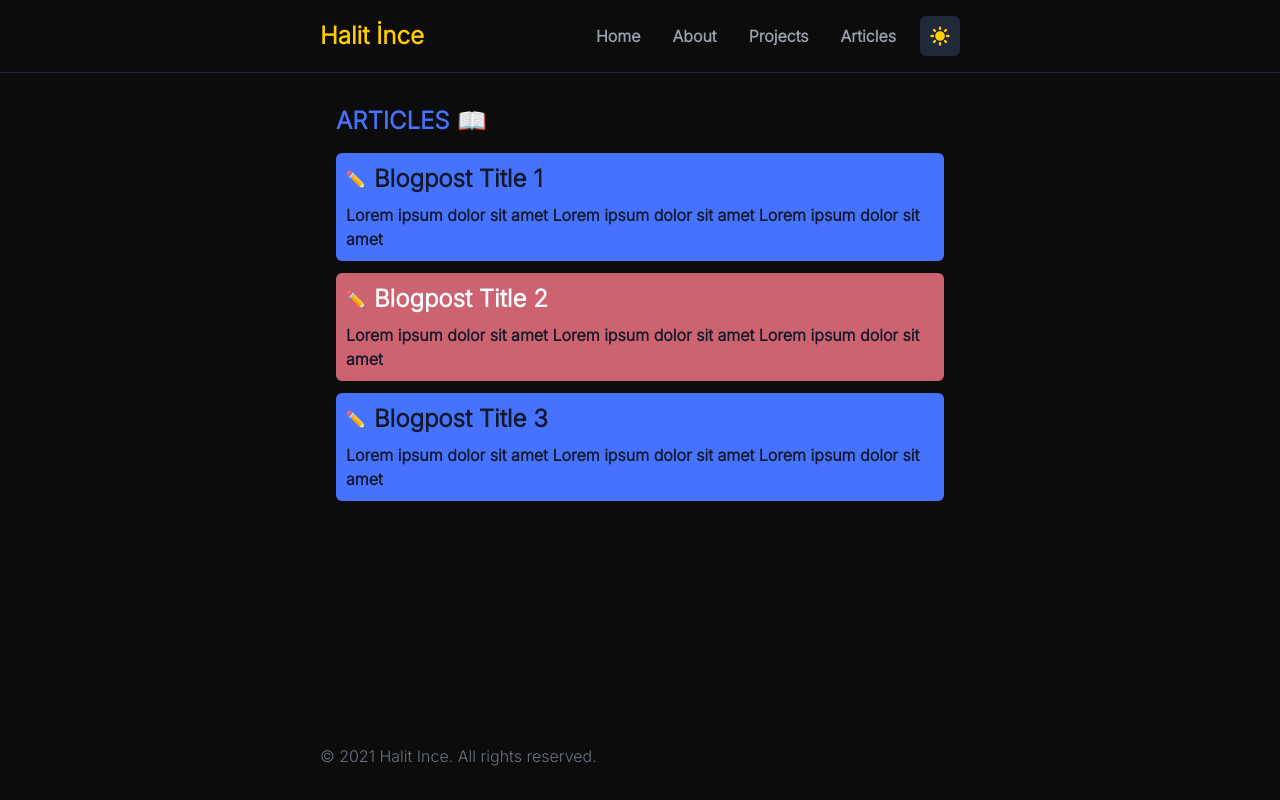
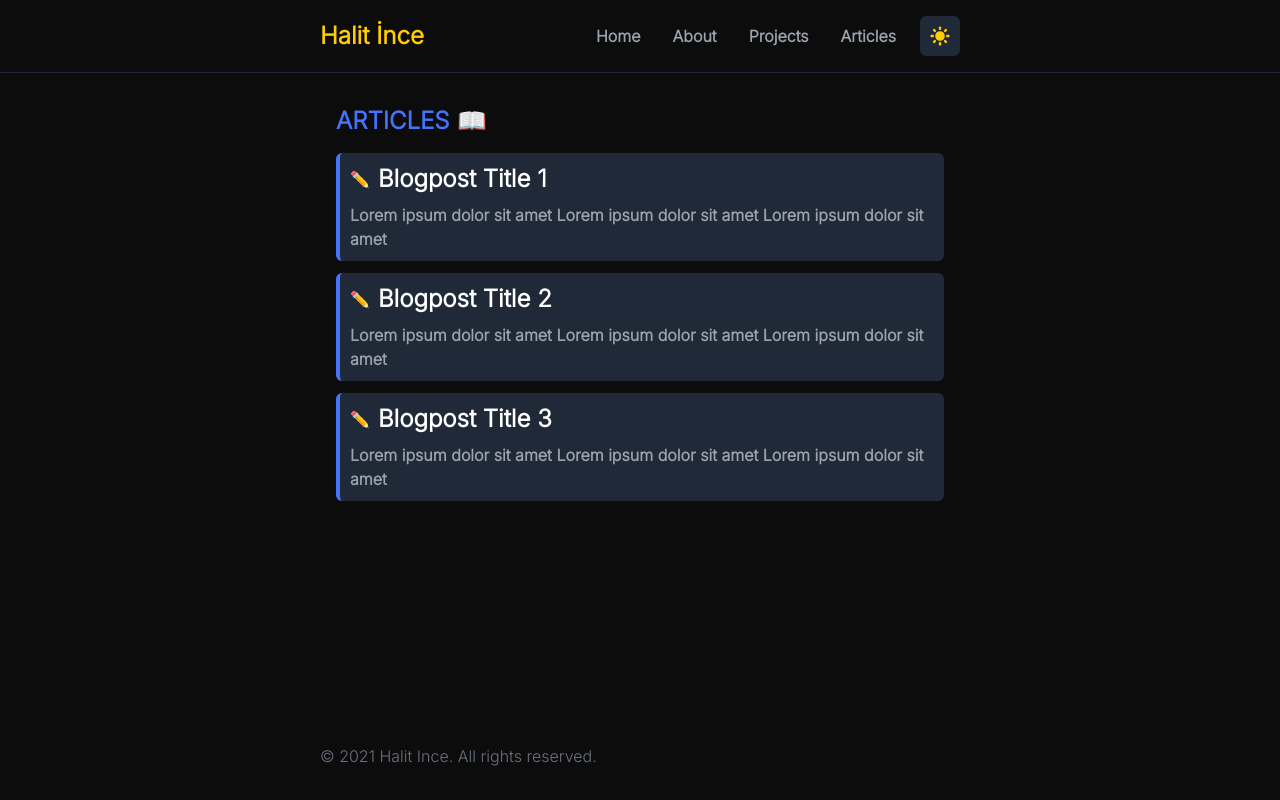
Before and after one commit to halitiince/my-portfolio-website, a Next.js app: page /articles in a window 1280 px wide. Built offline with nearby package versions, Linux system fonts and the light colour scheme.

Commit message:
ref: create one type article component

```diff
--- a/components/ArticleElement.tsx
+++ b/components/ArticleElement.tsx
@@ -13,30 +13,24 @@ interface ArticleProps {
 }
 
 const primaryType = {
-    div: "w-full rounded-md cursor-pointer mb-3 bg-primary hover:bg-tertiary hover:text-secondary transform transition duration-500 hover:scale-110",
-    title: "font-extrabold text-2xl cursor-pointer text-gray-900",
-    desc: "text-gray-900 font-semibold mt-2"
-}
-
-const secondaryType = {
-    div: "w-full rounded-md cursor-pointer mb-3 bg-secondary hover:bg-tertiary transform transition duration-500 hover:scale-110",
+    div: "w-full rounded-md cursor-pointer mb-3 bg-gray-800 border-l-4 border-primary",
     title: "font-extrabold text-2xl cursor-pointer text-white",
-    desc: "text-gray-900 font-semibold mt-2"
+    desc: "text-gray-400 font-semibold mt-2"
 }
 
 
-const ArticleElement: React.FC<ArticleProps> = ({style, data}) => {
+const ArticleElement: React.FC<ArticleProps> = ({data}) => {
 
     return (
         <div
-            className={(style === "primary" ? primaryType.div : secondaryType.div)}>
+            className={primaryType.div}>
             <div className="w-full flex- flex-col p-2.5">
                 <div className="flex flex-row items-center">
                     <span className="mr-2">✏</span>
-                    <a className={(style === "primary" ? primaryType.title : secondaryType.title)}
+                    <a className={primaryType.title}
                        href={data.link}>{data.title}</a>
                 </div>
-                <p className={(style === "primary" ? primaryType.desc : secondaryType.desc)}>{data.desc}</p>
+                <p className={primaryType.desc}>{data.desc}</p>
             </div>
         </div>
     );
```
